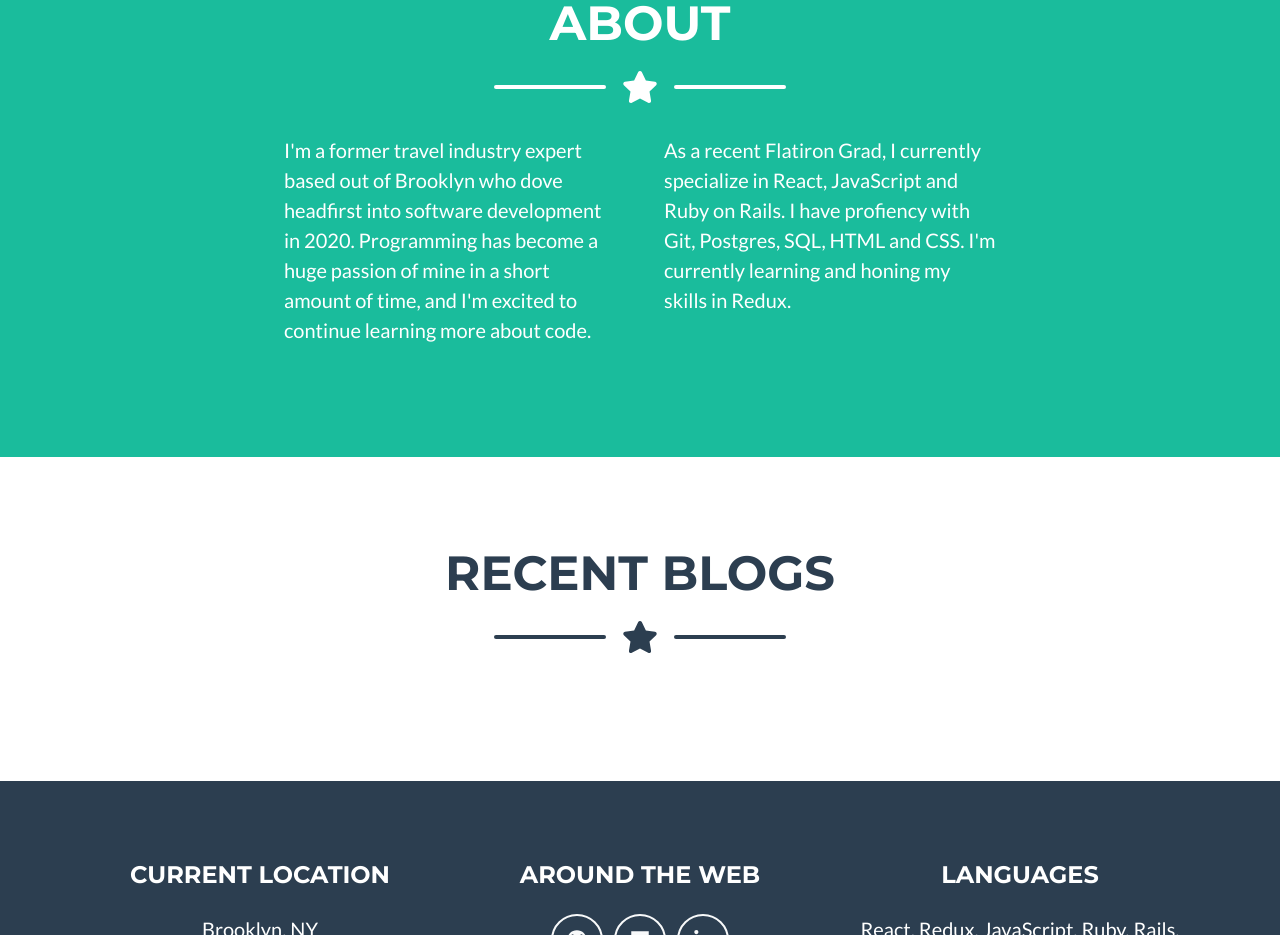
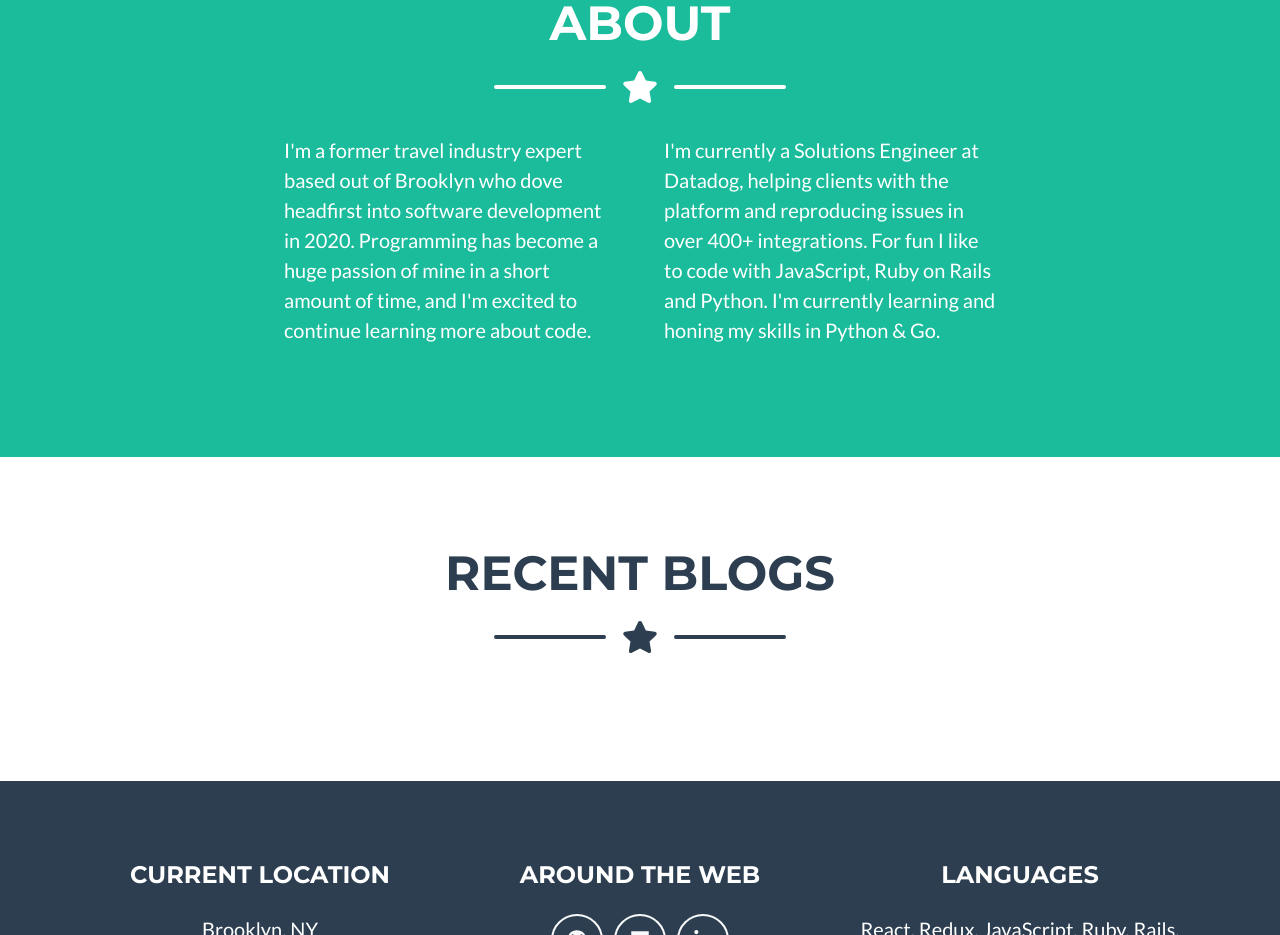
Before and after one commit to elandau91/elandau91.github.io, a plain HTML site: page index.html in a window 1280 px wide. Shown: the part 1435-2370 px from the top of the page. Drawn offline with nearby package versions, Linux system fonts and the light colour scheme; a script that the page names is missing.

Commit message:
bio change

```diff
--- a/index.html
+++ b/index.html
@@ -121,7 +121,7 @@
                 <div class="row">
 					<div class="col-lg-4 ml-auto"><p class="lead">I'm a former travel industry expert based out of Brooklyn who dove headfirst into software development in 2020.
 						Programming has become a huge passion of mine in a short amount of time, and I'm excited to continue learning more about code. </p></div>
-                    <div class="col-lg-4 mr-auto"><p class="lead">As a recent Flatiron Grad, I currently specialize in React, JavaScript and Ruby on Rails. I have profiency with Git, Postgres, SQL, HTML and CSS. I'm currently learning and honing my skills in Redux.</p></div>
+                    <div class="col-lg-4 mr-auto"><p class="lead">I'm currently a Solutions Engineer at Datadog, helping clients with the platform and reproducing issues in over 400+ integrations. For fun I like to code with JavaScript, Ruby on Rails and Python. I'm currently learning and honing my skills in Python & Go.</p></div>
                 </div>
             </div>
         </section>
```
